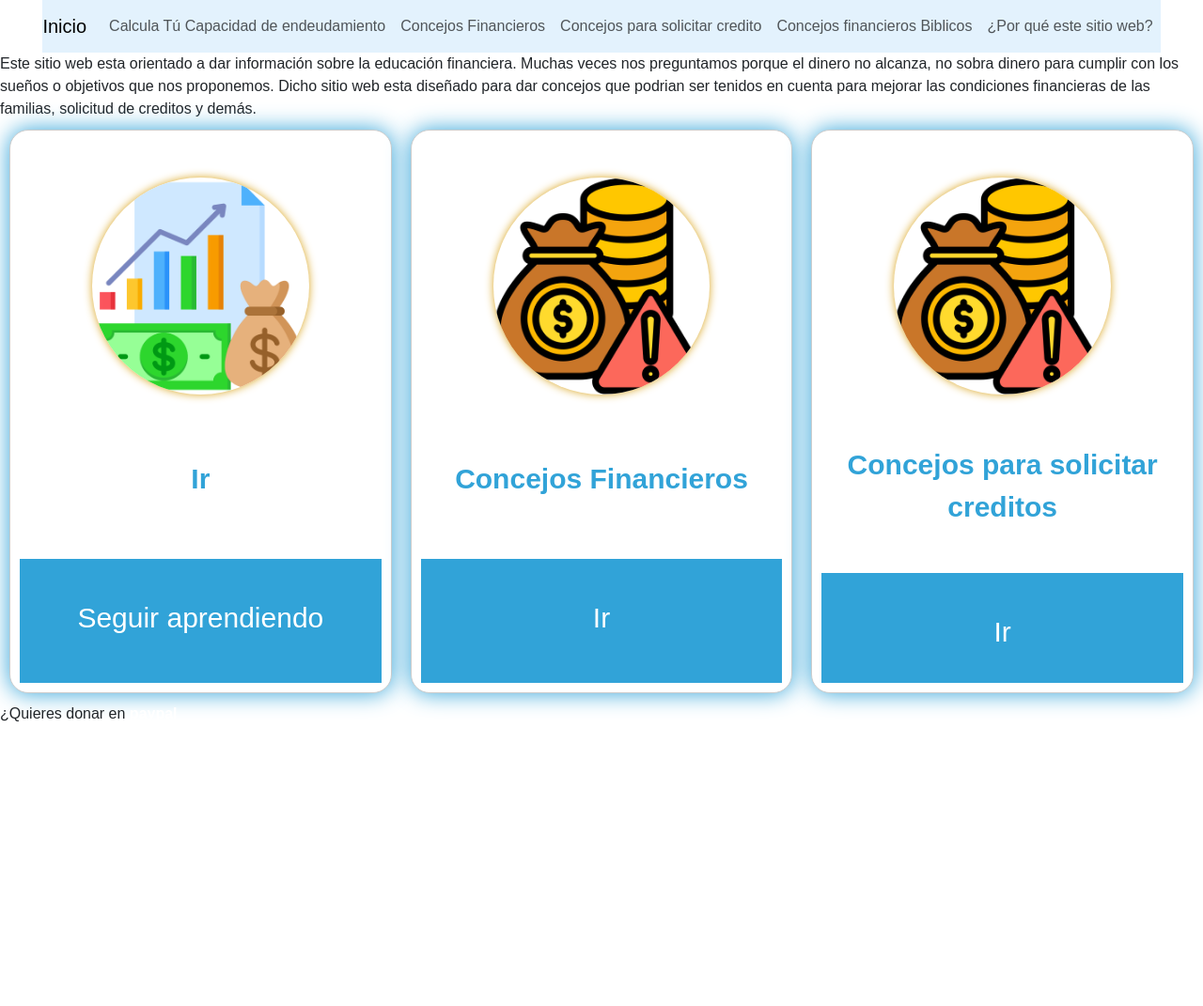
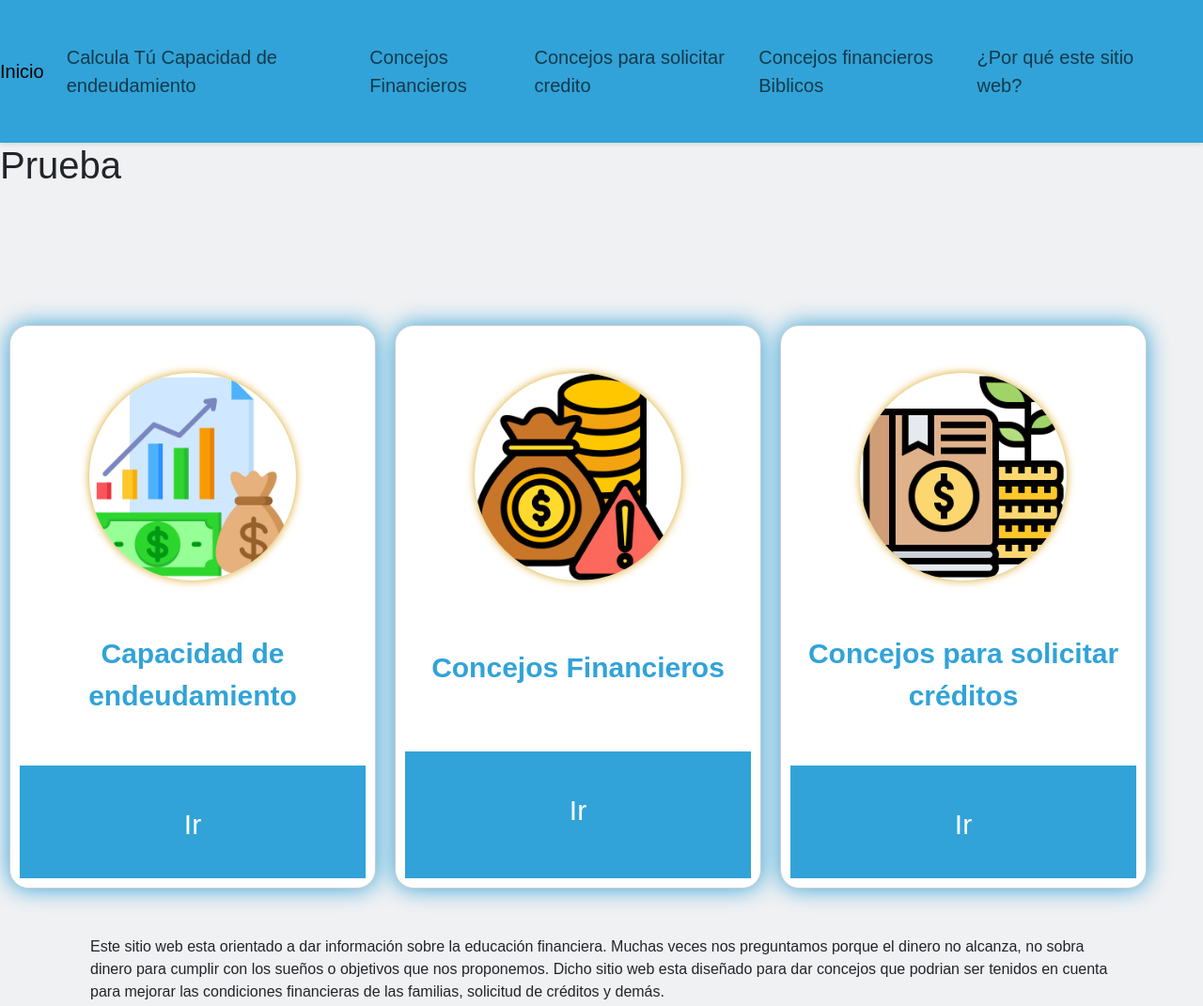
Before and after one commit to juancarlos1998hf/Finanzas, a plain HTML site: page WebFinanzas/index.html in a window 1280 px wide. Shown: the top 1071 px of the page at 94% size. Before the commit the page ends 800 px from the top, so only its background shows below. Drawn offline with nearby package versions, Linux system fonts and the light colour scheme.

Commit message:
Add files via upload

```diff
--- a/WebFinanzas/estilos.css
+++ b/WebFinanzas/estilos.css
@@ -1,4 +1,29 @@
+body{
+  background-color:#f0f1f3;
+}
 
+header{
+
+
+    top: 0;
+    left: 0;
+    background-color: #31a3d8;
+    padding: 30px 50px 30px 0;
+    box-shadow: 0 2px 5px #0000001a;
+    display: flex;
+    align-items: center;
+    justify-content: space-between;
+    width: 100%;
+    min-height: var(--header-height);
+    z-index: var(--z-index-6);
+    font-size: 20px
+
+}
+.color:hover{
+  font-size: apx;
+  color:gold;
+
+}
 a{
 
   text-decoration: none;
@@ -15,10 +40,14 @@ section{
   display: flex;
   justify-content: center;
   width: 100%;
+  padding: 8rem 50px 30px 0;
 }
 *{
   font-family: Arial, Helvetica, sans-serif;
   box-sizing: border-box;
+}
+.margen{
+  margin: 10px 6em 10px 6em;
 }
 
 section{
@@ -81,3 +110,9 @@ section{
 .card1 #boton:hover{
   background-color: #8d1ce9;
 }
+
+.imagen:hover {
+  -webkit-transform:scale(1.25);
+  transition:all .5s ease-in-out
+
+}
--- a/WebFinanzas/index.html
+++ b/WebFinanzas/index.html
@@ -7,32 +7,33 @@
     <link rel="stylesheet" href="estilos.css">
     <link href="https://cdn.jsdelivr.net/npm/bootstrap@5.3.3/dist/css/bootstrap.min.css" rel="stylesheet">
     <link rel="stylesheet" href="estilos.css">
-
+    <script async src="https://pagead2.googlesyndication.com/pagead/js/adsbygoogle.js?client=ca-pub-3149425415986067"
+     crossorigin="anonymous"></script>
 </head>
 <body>
 
     <header class="nave">
-        <nav class="navbar navbar-expand-lg navbar-light" style="background-color: #e3f2fd;">
-            <a class="navbar-brand" href="index.html">Inicio</a>
+        <nav class="navbar navbar-expand-lg navbar-light" style="background-color: #31a3d8;">
+            <a class="navbar-brand color" href="index.html">Inicio</a>
             <button class="navbar-toggler" type="button" data-toggle="collapse" data-target="#navbarNav" aria-controls="navbarNav" aria-expanded="false" aria-label="Toggle navigation">
               <span class="navbar-toggler-icon"></span>
             </button>
             <div class="collapse navbar-collapse" id="navbarNav">
               <ul class="navbar-nav">
                 <li class="nav-item active">
-                  <a class="nav-link" href="cEndeudamiento.html">Calcula Tú Capacidad de endeudamiento</a>
+                  <a class="nav-link color" href="cEndeudamiento.html">Calcula Tú Capacidad de endeudamiento</a>
                 </li>
                 <li class="nav-item">
-                  <a class="nav-link" href="concejosFinancieros.html">Concejos Financieros</a>
+                  <a class="nav-link color" href="concejosFinancieros.html">Concejos Financieros</a>
                 </li>
                 <li class="nav-item">
-                  <a class="nav-link" href="conCredito.html">Concejos para solicitar credito</a>
+                  <a class="nav-link color" href="conCredito.html">Concejos para solicitar credito</a>
                 </li>
                 <li class="nav-item">
-                    <a class="nav-link" href="eFinancieraB.html">Concejos financieros Biblicos</a>
+                    <a class="nav-link color" href="eFinancieraB.html">Concejos financieros Biblicos</a>
                   </li>
                   <li class="nav-item">
-                    <a class="nav-link" href="estaPagina.html">¿Por qué este sitio web?</a>
+                    <a class="nav-link color" href="estaPagina.html">¿Por qué este sitio web?</a>
                   </li>
 
               </ul>
@@ -42,29 +43,25 @@
 
 
     </header>
-    <div class="nave">
-      <div class="row">
-        <div class="col">
-          Este sitio web esta orientado a dar información sobre la educación financiera.
-          Muchas veces nos preguntamos porque el dinero no alcanza, no sobra dinero para cumplir con los sueños o objetivos que nos proponemos.
-          Dicho sitio web esta diseñado para dar concejos que podrian ser tenidos en cuenta para mejorar las condiciones financieras de las familias, solicitud de creditos y demás.
-        </div>
 
-      </div>
+    <div>
+      <h1>Prueba</h1>
     </div>
+
+
 
 
     <section>
         <div class="card1">
-              <img src="imagenes/estado-financiero.png" alt="imagenFondo">
+              <img class="imagen" src="imagenes/estado-financiero.png" alt="imagenFondo" >
               <p>
-                Ir
+                Capacidad de endeudamiento
               </p>
 
-              <div id="boton"><a href="cEndeudamiento.html">Seguir aprendiendo</a></div>
+              <div id="boton"><a href="cEndeudamiento.html">Ir</a></div>
         </div>
         <div class="card1">
-            <img src="imagenes/riesgo-financiero.png" alt="imagenFondo">
+            <img class="imagen" src="imagenes/riesgo-financiero.png" alt="imagenFondo">
             <p>
               Concejos Financieros
             </p>
@@ -72,20 +69,29 @@
             <div id="boton"><a href="concejosFinancieros.html">Ir</a></div>
         </div>
         <div class="card1">
-          <img src="imagenes/riesgo-financiero.png" alt="imagenFondo">
+          <img class="imagen" src="imagenes/financiero.png" alt="imagenFondo">
           <p>
-            Concejos para solicitar creditos
+            Concejos para solicitar créditos
           </p>
 
         <div id="boton"><a href="conCredito.html">Ir</a></div>
       </div>
 
     </section>
+    <div class="margen">
+      <div class="row">
+        <div class="col">
+          Este sitio web esta orientado a dar información sobre la educación financiera.
+          Muchas veces nos preguntamos porque el dinero no alcanza, no sobra dinero para cumplir con los sueños o objetivos que nos proponemos.
+          Dicho sitio web esta diseñado para dar concejos que podrian ser tenidos en cuenta para mejorar las condiciones financieras de las familias, solicitud de créditos y demás.
+        </div>
+
+      </div>
+    </div>
 
 
 
-
-    <footer> ¿Quieres donar en <a href="https://www.paypal.com/donate/?hosted_button_id=W4XQ3F426NH8Q"><strong>paypal</strong></a></footer>
+    <footer> ¿Quieres donar en <a href="https://www.paypal.com/donate/?hosted_button_id=W4XQ3F426NH8Q"><strong style="background-color: #31a3d8">paypal</strong></a></footer>
     <script src="script.js"></script>
     <script src="https://cdn.jsdelivr.net/npm/@popperjs/core@2.9.2/dist/umd/popper.min.js" integrity="sha384-IQsoLXl5PILFhosVNubq5LC7Qb9DXgDA9i+tQ8Zj3iwWAwPtgFTxbJ8NT4GN1R8p" crossorigin="anonymous"></script>
 <script src="https://cdn.jsdelivr.net/npm/bootstrap@5.0.2/dist/js/bootstrap.min.js" integrity="sha384-cVKIPhGWiC2Al4u+LWgxfKTRIcfu0JTxR+EQDz/bgldoEyl4H0zUF0QKbrJ0EcQF" crossorigin="anonymous"></script>
```
Also changed, not shown: WebFinanzas/cEndeudamiento.html (+2 -1 lines), WebFinanzas/conCredito.html (+2 -1 lines), WebFinanzas/concejosFinancieros.html (+2 -1 lines), WebFinanzas/eFinancieraB.html (+2 -1 lines), WebFinanzas/estaPagina.html (+2 -1 lines), WebFinanzas/imagenes/financiero.png (added).
